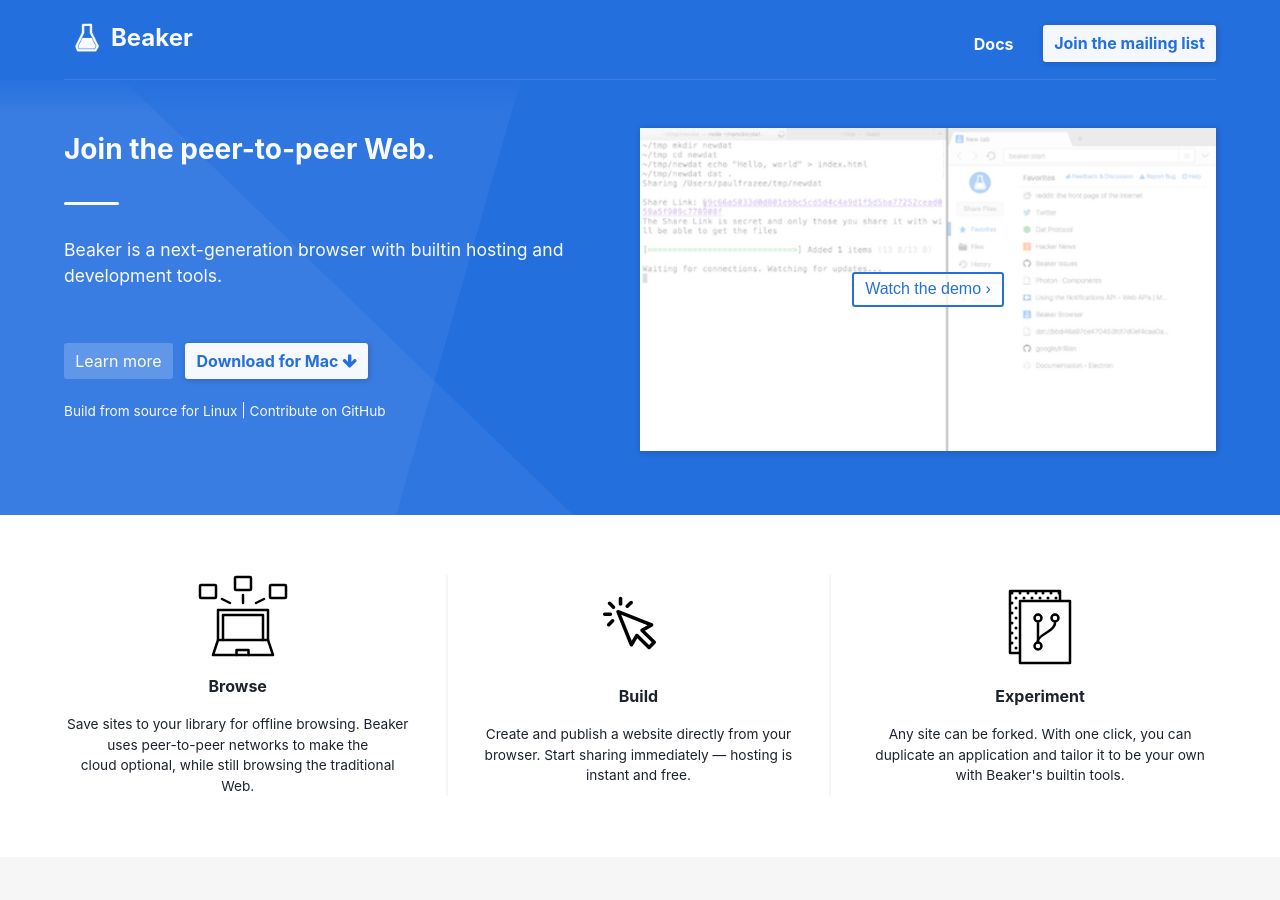
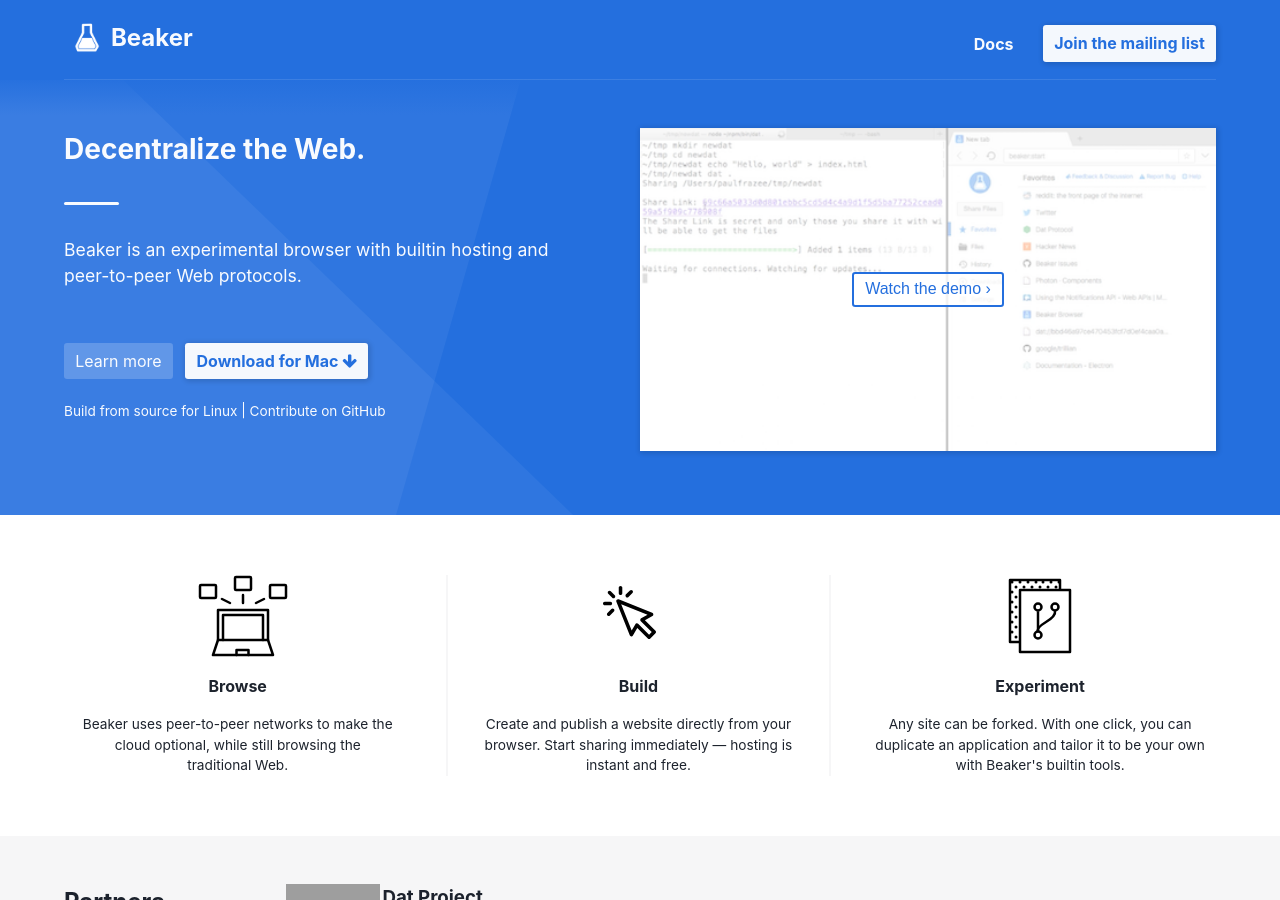
Before and after one commit to beakerbrowser/beakerbrowser.com, a Jekyll site: the page built from index.html, in a window 1280 px wide and 900 px high. Built offline with Jekyll 4.4.1, drawn with Linux system fonts in a browser that asks for light colours; grey boxes are pictures that could not be loaded.

Commit message:
Update FP copy (Decentralize the Web)

```diff
--- a/_layouts/default.html
+++ b/_layouts/default.html
@@ -3,7 +3,7 @@
   <head>
     <meta charset="utf-8">
     <meta http-equiv="X-UA-Compatible" content="IE=edge,chrome=1">
-    <title>Beaker | {{ page.title | default: "A next-generation browser with builtin hosting and development tools" }}</title>
+    <title>Beaker | {{ page.title | default: "An experimental browser with builtin hosting and peer-to-peer Web protocols." }}</title>
     <meta name="viewport" content="width=device-width">
 
     <!-- Custom CSS -->
--- a/index.html
+++ b/index.html
@@ -6,12 +6,12 @@
   <div class="container">
     <div class="hero__intro">
       <p class="hero__tagline">
-        Join the peer-to-peer Web.
+        Decentralize the Web.
       </p>
       <div class="divider"></div>
 
       <p class="hero__description">
-        Beaker is a next-generation browser with builtin hosting and development tools.
+        Beaker is an experimental browser with builtin hosting and peer-to-peer Web protocols.
       </p>
 
       <a class="btn" href="/docs/">Learn more</a>
@@ -60,9 +60,9 @@
         <img src="/img/icon/host-site.svg" width="100" height="85"/>
         <h3>Browse</h3>
         <p>
-        Save sites to your library for offline browsing. Beaker uses
+        Beaker uses
         peer-to-peer networks to make the cloud&nbsp;optional, while still
-        browsing the traditional Web.
+        browsing the traditional&nbsp;Web.
         </p>
       </div>
 
```
